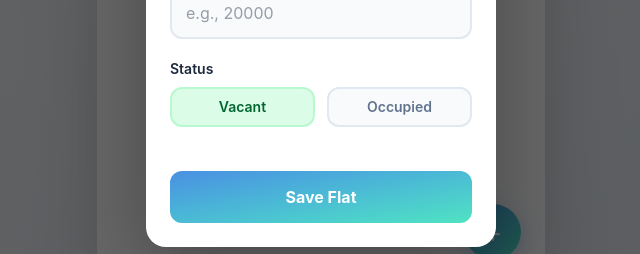
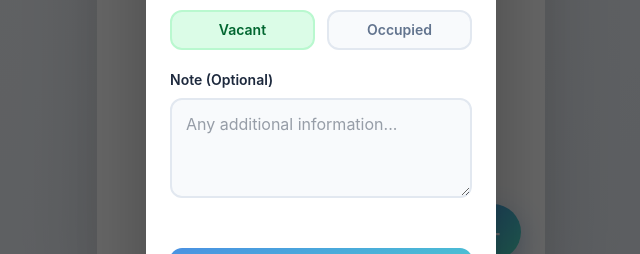
Before and after one commit to Real-System-Makers/BariBondhon_Frontend, a Next.js app: page /flat-management in a window 1280 px wide. Both pictures are taken after a click on the button "Add New Flat". Shown: the part 496-750 px from the top of the page, without its empty margins (319-959 px from the left). Built offline with nearby package versions, Linux system fonts and the light colour scheme; no server answers.

Commit message:
feat: Add optional note field to flat management UI and data structures.

```diff
--- a/app/flat-management/page.tsx
+++ b/app/flat-management/page.tsx
@@ -20,6 +20,7 @@ const FlatManagement = () => {
   const [bathrooms, setBathrooms] = useState(1);
   const [rent, setRent] = useState("");
   const [status, setStatus] = useState<"Vacant" | "Occupied">("Vacant");
+  const [note, setNote] = useState("");
 
   const fetchFlats = async () => {
     try {
@@ -45,6 +46,7 @@ const FlatManagement = () => {
         bathrooms,
         rent: Number(rent),
         status,
+        note,
       });
       setIsModalOpen(false);
       // Reset form
@@ -53,6 +55,7 @@ const FlatManagement = () => {
       setBathrooms(1);
       setRent("");
       setStatus("Vacant");
+      setNote("");
       // Refresh list
       fetchFlats();
     } catch (error) {
@@ -139,6 +142,11 @@ const FlatManagement = () => {
                       / month
                     </span>
                   </div>
+                  {flat.note && (
+                    <div className="text-sm text-slate-500 mb-4 italic">
+                      "{flat.note}"
+                    </div>
+                  )}
                   <div className="flex gap-5 pt-4 border-t border-slate-100">
                     <div className="flex items-center gap-2 text-sm text-slate-500 font-medium">
                       🛏️ {flat.bedrooms} Beds
@@ -310,6 +318,21 @@ const FlatManagement = () => {
                     </button>
                   </div>
                 </div>
+                <div className="mb-5">
+                  <label
+                    htmlFor="note"
+                    className="block text-sm font-semibold text-slate-800 mb-2"
+                  >
+                    Note (Optional)
+                  </label>
+                  <textarea
+                    id="note"
+                    value={note}
+                    onChange={(e) => setNote(e.target.value)}
+                    className="w-full bg-slate-50 border-2 border-slate-200 rounded-xl px-3.5 py-3 text-base text-gray-700 transition-all duration-300 focus:outline-none focus:border-[#4a90e2] focus:bg-white focus:shadow-[0_0_0_3px_rgba(74,144,226,0.1)] min-h-[100px] resize-y"
+                    placeholder="Any additional information..."
+                  />
+                </div>
               </div>
               <div className="px-6 pb-6">
                 <button
--- a/lib/types/flat.ts
+++ b/lib/types/flat.ts
@@ -5,6 +5,7 @@ export interface Flat {
   bathrooms: number;
   rent: number;
   status: 'Vacant' | 'Occupied';
+  note?: string;
 }
 
 export interface CreateFlatDto {
@@ -13,4 +14,5 @@ export interface CreateFlatDto {
   bathrooms: number;
   rent: number;
   status: 'Vacant' | 'Occupied';
+  note?: string;
 }
```
